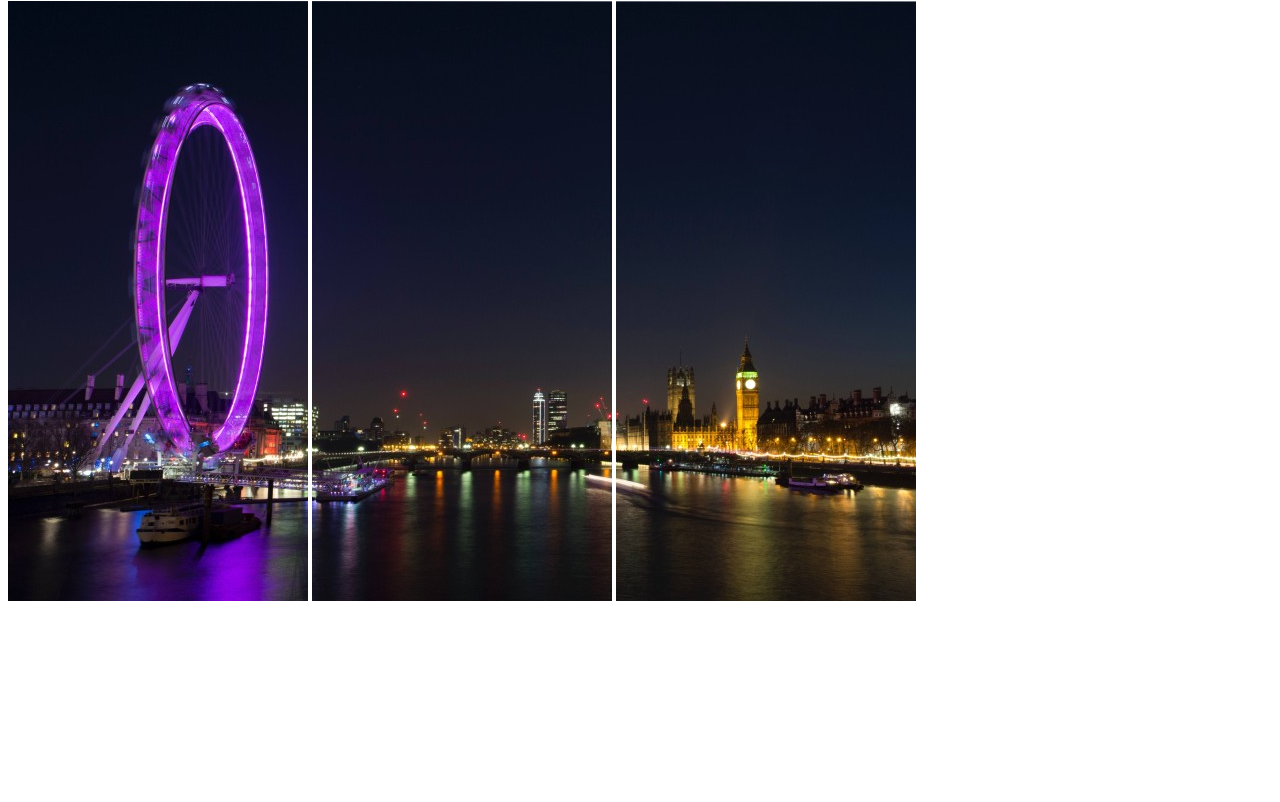
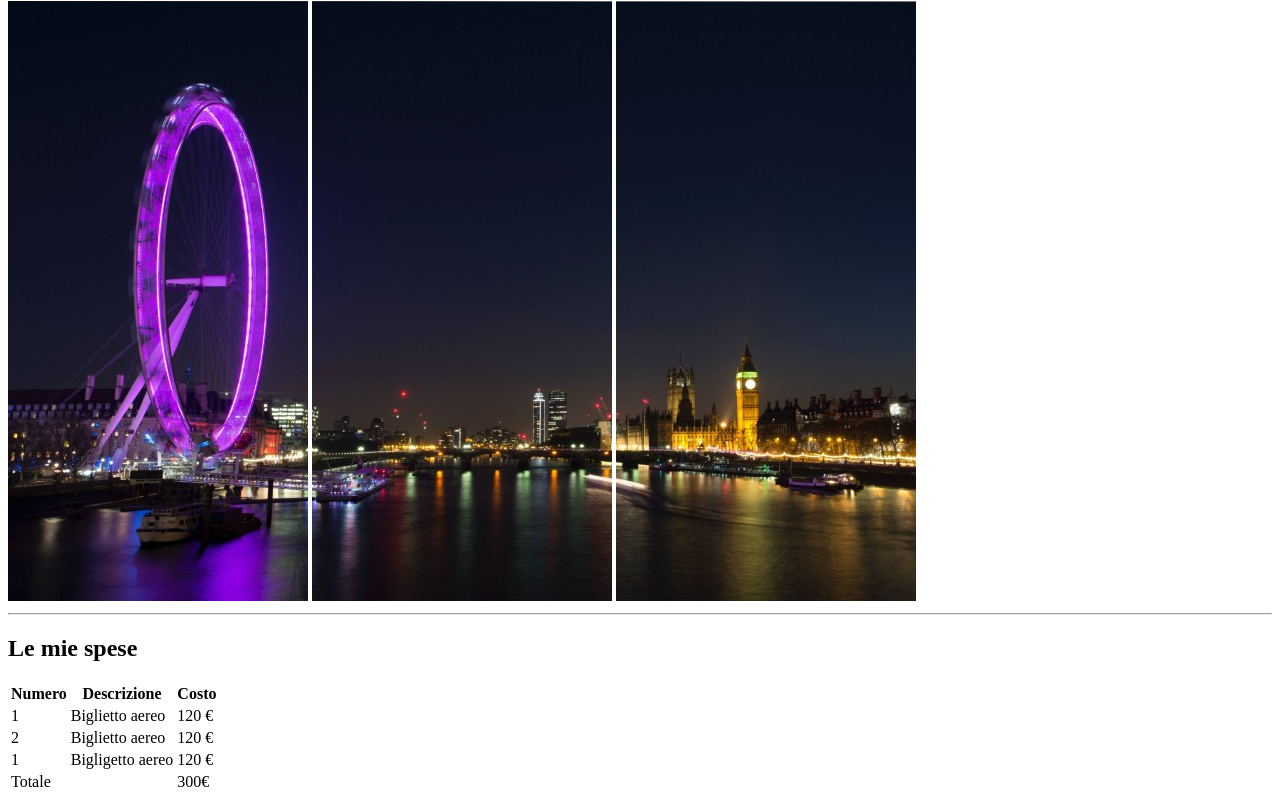
Before and after one commit to olgas-class/html-londra-correzione, a plain HTML site: page index.html in a window 1280 px wide. Shown: the part 79-881 px from the top of the page. Before the commit the page ends 800 px from the top, so only its background shows below. Drawn offline with Linux system fonts and the light colour scheme.

Commit message:
feat: expences section

```diff
--- a/index.html
+++ b/index.html
@@ -17,9 +17,48 @@
       </div>
     </header>
     <!-- /Header -->
+    <hr>
+    <!-- Main -->
+    <main>
+      <!-- Expences section -->
+      <section>
+        <h2>Le mie spese</h2>
+        <table>
+          <thead>
+            <tr>
+              <th>Numero</th>
+              <th>Descrizione</th>
+              <th>Costo</th>
+            </tr>
+          </thead>
+          <tbody>
+            <tr>
+              <td>1</td>
+              <td>Biglietto aereo</td>
+              <td>120 €</td>
+            </tr>
+            <tr>
+              <td>2</td>
+              <td>Biglietto aereo</td>
+              <td>120 €</td>
+            </tr>
+            <tr>
+              <td>1</td>
+              <td>Bigligetto aereo</td>
+              <td>120 €</td>
+            </tr>
+          </tbody>
+          <tfoot>
+            <tr>
+              <td colspan="2">Totale</td>
+              <td>300€</td>
+            </tr>
+          </tfoot>
+        </table>
+      </section>
+      <!-- /Expences section -->
 
-    <!-- Main -->
-    <main></main>
+    </main>
     <!-- /Main -->
   </body>
 </html>
```
